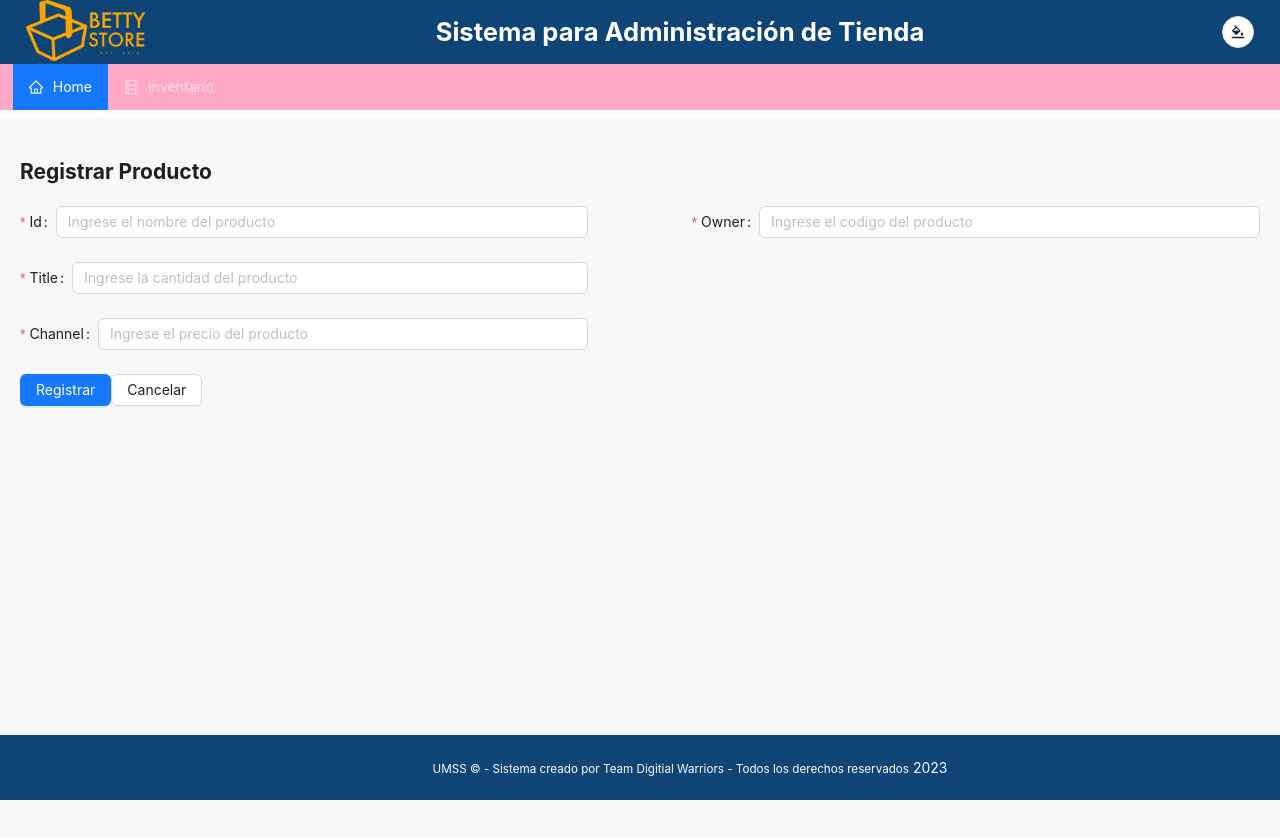
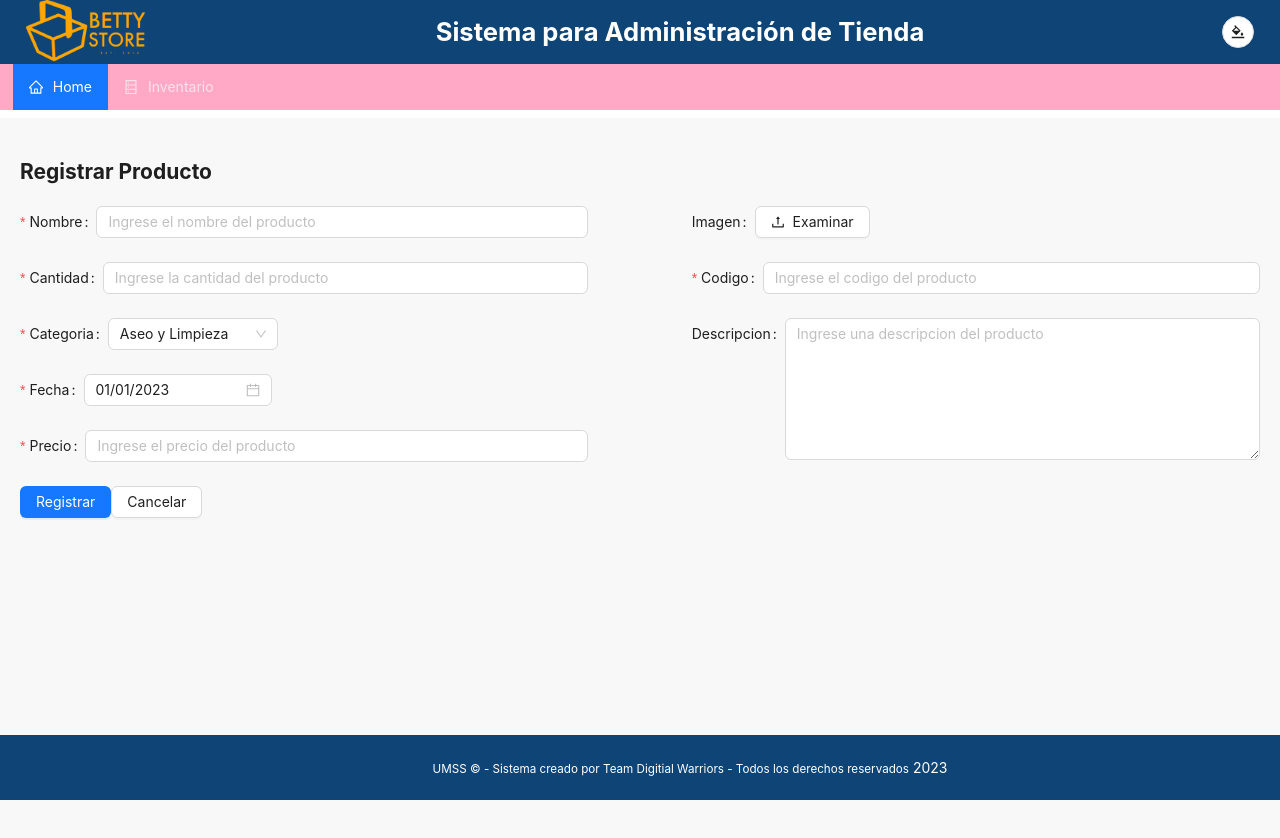
Before and after one commit to leonardoGit99/BettyStore, a React (Create React App) app in the folder bettystore/: page /registrarProducto in a window 1280 px wide. Shown: the top 838 px of the page. Built offline with nearby package versions, Linux system fonts and the light colour scheme.

Commit message:
Devolviendo la interfaz tabla y formulario al estado para la tienda. Peticion get exitosa de API backend, no se muestran datos en tabla

```diff
--- a/bettystore/src/App.jsx
+++ b/bettystore/src/App.jsx
@@ -21,12 +21,17 @@ function displayYear() {
 
 function App() {
   const [datosTabla, setDatosTabla] = useState([]);
-  //Los nombres dentro el useState deben coincidir con los de la API
+
+  //Los nombres dentro el useState deben coincidir con los de la API (corregir el envio de parametros en el return)
   const [producto, setProducto] = useState({
-    id: '',
-    title: '',
-    channel: '',
-    owner: '',
+    codProd: '',
+    nomProd: '',
+    categoriaProd: '',
+    descripcionProd: '',
+    precioProd: '',
+    cantidadProd: '',
+    fechaProd: '',
+    imagenProd: '',
   })
 
   const { contextTheme } = useContext(ThemeContext)
--- a/bettystore/src/components/FormularioRegProducto/FormRegProducto.jsx
+++ b/bettystore/src/components/FormularioRegProducto/FormRegProducto.jsx
@@ -1,6 +1,6 @@
 import React, { useState } from "react";
-import { Form, Input, Button, Col, Row, Select, DatePicker, Upload, /*message*/ } from "antd";
-//import dayjs from "dayjs";
+import { Form, Input, Button, Col, Row, Select, DatePicker, Upload, message } from "antd";
+import dayjs from "dayjs";
 import { UploadOutlined } from '@ant-design/icons';
 import TextArea from "antd/es/input/TextArea";
 import axios from "axios";
@@ -84,7 +84,6 @@ function FormRegProducto(props) {
   }
 
 
-
   return (
     <div className="formRegProducto">
       <Form ref={formRef} >
@@ -94,30 +93,30 @@ function FormRegProducto(props) {
         <Row>
           <Col span={11} className="c1">
             <Item
-              label="Id"
-              name="id"
+              label="Nombre"
+              name="nomProd"
               rules={[{
                 required: true,
                 message: "Porfavor ingrese el nombre del producto",
               },]}
             >
-              <Input name="id" placeholder="Ingrese el nombre del producto" onChange={handleChange} />
+              <Input name="nomProd" placeholder="Ingrese el nombre del producto" onChange={handleChange} />
             </Item>
 
             <Item
-              label="Title"
-              name="title"
+              label="Cantidad"
+              name="cantidadProd"
               rules={[{
                 required: true,
                 message: "Porfavor ingrese la cantidad",
               },]}
             >
-              <Input name="title" placeholder="Ingrese la cantidad del producto" onChange={handleChange} />
+              <Input name="cantidadProd" placeholder="Ingrese la cantidad del producto" onChange={handleChange} />
             </Item>
 
-            {/* <Item
+            <Item
               label="Categoria"
-              name="categoria"
+              name="categoriaProd"
               rules={[{
                 required: true,
                 message: "Porfavor seleccione una categoria",
@@ -125,6 +124,7 @@ function FormRegProducto(props) {
             >
               <Select
                 defaultValue="Aseo y Limpieza"
+                name="categoriaProd"
                 style={{ width: 170, }}
                 onChange={handleChangeSelected}
                 options={[
@@ -154,69 +154,73 @@ function FormRegProducto(props) {
                   },
                 ]}
               />
-            </Item> */}
-            {/*
+            </Item>
+
             <Item
               label="Fecha"
-              name="fecha"
+              name="fechaProd"
               rules={[{
                 required: true,
                 message: "Porfavor ingrese la fecha",
               },]}
             >
-              <DatePicker name="fecha" placeholder="DD/MM/AAAA" defaultValue={dayjs('01/01/2023', dateFormatList[0])} format={dateFormatList}  onChange={handleChangeSelected}/>
-            </Item> */}
+              <DatePicker name="fechaProd" placeholder="DD/MM/AAAA" defaultValue={dayjs('01/01/2023', dateFormatList[0])} format={dateFormatList}  onChange={handleChangeSelected}/>
+            </Item>
 
             <Item
-              label="Channel"
-              name="channel"
+              label="Precio"
+              name="precioProd"
               rules={[{
                 required: true,
                 message: "Porfavor ingrese el precio",
               },]}
             >
-              <Input name="channel" placeholder="Ingrese el precio del producto" onChange={handleChange} />
+              <Input name="precioProd" placeholder="Ingrese el precio del producto" onChange={handleChange} />
             </Item>
           </Col>
           <Col span={2}></Col>
 
           <Col span={11} className="c2">
-            {/* <Item
+            <Item
               label="Imagen"
-              name="imagen"
+              name="imagenProd"
+              /*
               rules={[{
                 required: true,
                 message: "Porfavor ingrese una imagen",
               },]}
+              */
             >
               <Upload {...props}>
                 <Button
                   icon={<UploadOutlined />}>Examinar
                 </Button>
               </Upload>
-            </Item> */}
+            </Item>
 
             <Item
-              label="Owner"
-              name="owner"
+              label="Codigo"
+              name="codProd"
               rules={[{
                 required: true,
                 message: "Porfavor ingrese el codigo del producto",
               },]}
             >
-              <Input name="owner" placeholder="Ingrese el codigo del producto" onChange={handleChange} />
+              <Input name="codProd" placeholder="Ingrese el codigo del producto" onChange={handleChange} />
             </Item>
 
-            {/* <Item
+            <Item
               label="Descripcion"
-              name="descripcion"
+              name="descripcionProd"
+              /*
               rules={[{
                 required: true,
                 message: "Porfavor ingrese una descripcion del producto",
               },]}
+              */
             >
-              <TextArea name="descripcion" rows={6} placeholder="Ingrese una descripcion del producto" onChange={handleChange}/>
-            </Item> */}
+              <TextArea name="descripcionProd" rows={6} placeholder="Ingrese una descripcion del producto" onChange={handleChange}/>
+            </Item>
           </Col>
         </Row>
         <Row>
--- a/bettystore/src/components/TablaInventario/TablaInventario.jsx
+++ b/bettystore/src/components/TablaInventario/TablaInventario.jsx
@@ -9,7 +9,7 @@ import './TablaInventarioStyle.css';
 function TablaInventario(props) {
 
   //const [data, setData] = useState([]);
-  const peticionUrl = "https://api.dailymotion.com/videos?channel=sport&limit=10";
+  const peticionUrl = "http://localhost/crudProductos/indexConsultaGeneral.php";
 
 
   const [modalEliminar, setModalEliminar] = useState(false);
@@ -21,24 +21,44 @@ function TablaInventario(props) {
 
   const columnas = [
     {
-      title: "id",
-      dataIndex: "id",
-      key: "id",
+      title: "Codigo",
+      dataIndex: "codProd",
+      key: "codProd",
     },
     {
-      title: "title",
-      dataIndex: "title",
-      key: "title",
+      title: "Nombre",
+      dataIndex: "nomProd",
+      key: "nomProd",
     },
     {
-      title: "channel",
-      dataIndex: "channel",
-      key: "channel",
+      title: "Descripcion",
+      dataIndex: "descripcionProd",
+      key: "descripcionProd",
     },
     {
-      title: "owner",
-      dataIndex: "owner",
-      key: "owner",
+      title: "Categoria",
+      dataIndex: "categoriaProd",
+      key: "categoriaProd",
+    },
+    {
+      title: "Precio (Bs)",
+      dataIndex: "precioProd",
+      key: "precioProd",
+    },
+    {
+      title: "Cantidad",
+      dataIndex: "cantidadProd",
+      key: "cantidadProd",
+    },
+    {
+      title: "Imagen",
+      dataIndex: "imagenProd",
+      key: "imagenProd",
+    },
+    {
+      title: "Fecha",
+      dataIndex: "fechaProd",
+      key: "fechaProd",
     },
     {
       title: "Opciones",
```
